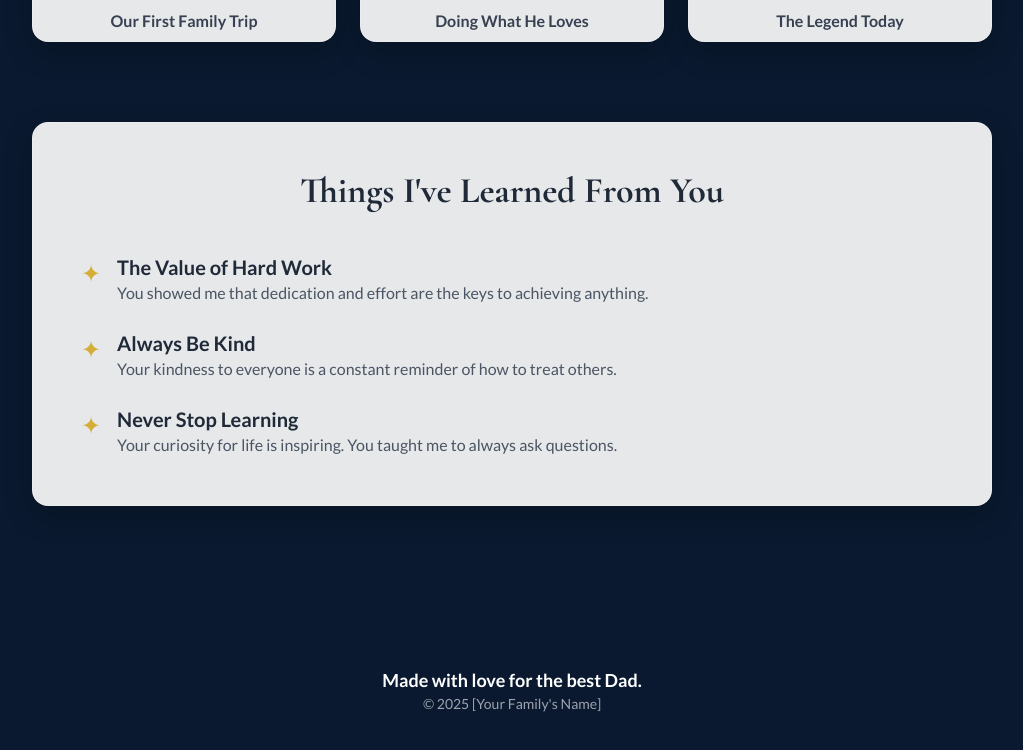
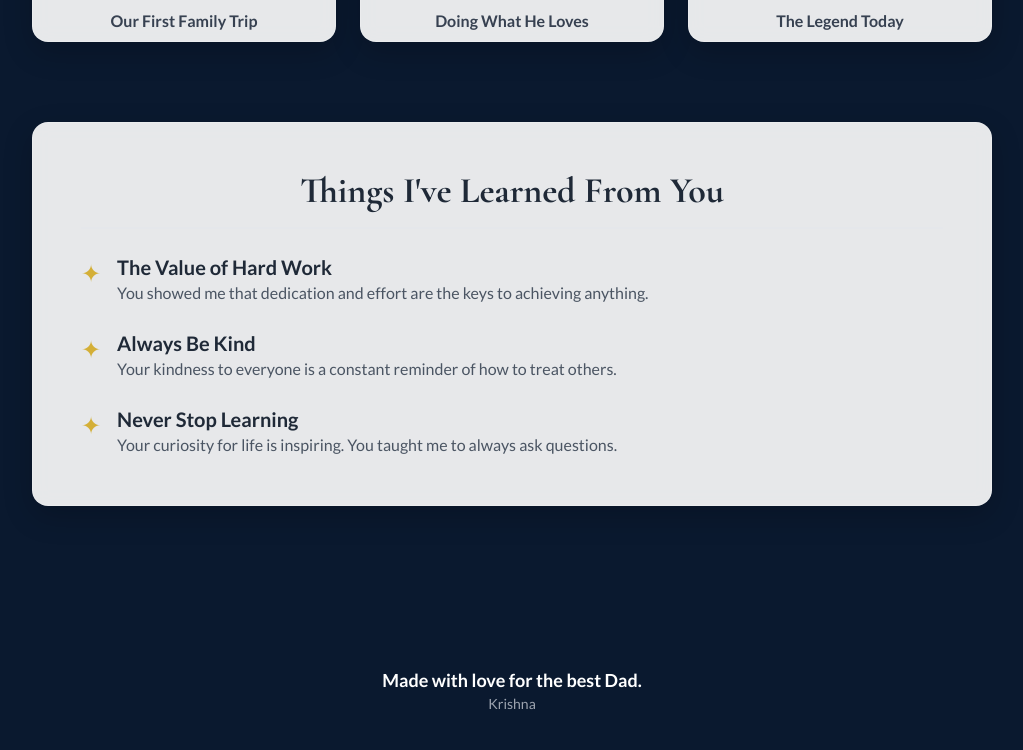
Before and after one commit to kriss2012/Birthday-, a plain HTML site: page index.html in a window 1280 px wide. Shown: the part 2098-2848 px from the top of the page, without its empty margins (128-1151 px from the left). Drawn offline with nearby package versions, Linux system fonts and the light colour scheme.

Commit message:
Update index.html

```diff
--- a/index.html
+++ b/index.html
@@ -179,7 +179,7 @@
     <!-- Footer -->
     <footer class="text-white text-center py-12 mt-20">
         <p class="font-bold text-lg">Made with love for the best Dad.</p>
-        <p class="text-sm text-gray-400">&copy; 2025 [Your Family's Name]</p>
+        <p class="text-sm text-gray-400">Krishna</p>
     </footer>
 
     <!-- JavaScript for animations and 3D background -->
```
